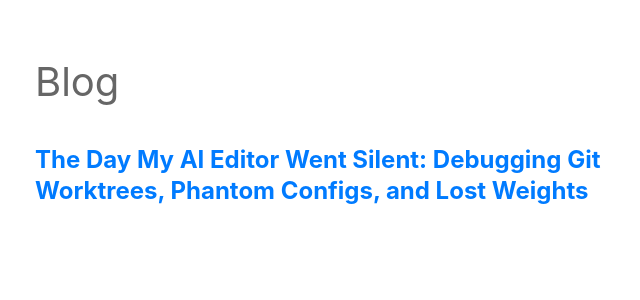
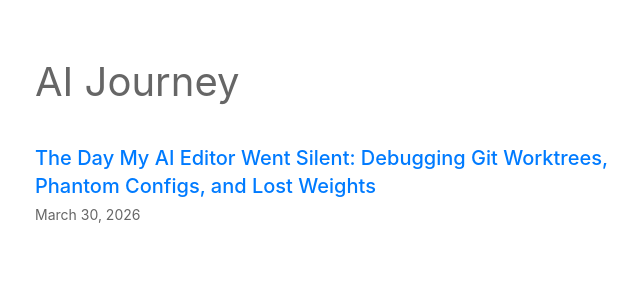
Before and after one commit to Saheb/saheb.github.com, a Jekyll site: the page built from blog/index.html, in a window 1280 px wide. Shown: the top 300 px of the page, without its empty margins (305-945 px from the left). Built offline with Jekyll 4.4.1, drawn with Linux system fonts in a browser that asks for light colours.

Commit message:
feat: rebrand blog to AI Journey and add post dates to list and layout views

```diff
--- a/blog/git-worktree-unset.md
+++ b/blog/git-worktree-unset.md
@@ -1,6 +1,7 @@
 ---
 layout: blog-post
 title: "The Day My AI Editor Went Silent: Debugging Git Worktrees, Phantom Configs, and Lost Weights"
+date: 2026-03-30
 ---
 
 Building reinforcement learning environments is already a complex exercise in managing state, rewards, and training loops. You expect the agent you are training to act unpredictably. You don't expect the AI agent writing your code to completely flatline.
--- a/blog/index.html
+++ b/blog/index.html
@@ -1,13 +1,14 @@
 ---
 layout: null
-title: Blog
+title: AI Journey
 ---
 <!DOCTYPE html>
 <html>
+
 <head>
     <meta charset="utf-8">
     <meta name="viewport" content="width=device-width, initial-scale=1.0">
-    <title>Saheb's Blog</title>
+    <title>Saheb's AI Blog</title>
     <link rel="icon" type="image/png" href="/saheb-circle.png">
     <link rel="stylesheet" type="text/css" href="/style.css">
     <style>
@@ -21,42 +22,57 @@ title: Blog
             padding-bottom: 50px;
             font-family: -apple-system, BlinkMacSystemFont, "Segoe UI", Roboto, Helvetica, Arial, sans-serif;
         }
+
         .blog-container {
             max-width: 600px;
             text-align: left;
             width: 100%;
         }
+
         .blog-post-item {
             margin-bottom: 30px;
         }
+
         .blog-post-title {
-            font-size: 24px;
-            font-weight: bold;
+            font-size: 20px;
+            font-weight: 500;
             color: #007bff;
             text-decoration: none;
-            line-height: 1.3;
+            line-height: 1.4;
             display: inline-block;
-            margin-bottom: 5px;
+            margin-bottom: 2px;
         }
+
         .blog-post-title:hover {
             text-decoration: underline;
         }
+
+        .blog-post-date {
+            font-size: 14px;
+            color: #666;
+            margin-top: 2px;
+        }
     </style>
 </head>
+
 <body>
     <div class="container blog-list">
         <div class="blog-container">
-            <h1 style="margin-top: 0; margin-bottom: 30px;">Blog</h1>
+            <h1 style="margin-top: 0; margin-bottom: 30px;">AI Journey</h1>
 
             {% for p in site.pages %}
-                {% if p.path contains 'blog/' and p.name != 'index.html' %}
-                <div class="blog-post-item">
-                    <a href="{{ p.url }}" class="blog-post-title">{{ p.title }}</a>
-                </div>
+            {% if p.path contains 'blog/' and p.name != 'index.html' %}
+            <div class="blog-post-item">
+                <a href="{{ p.url }}" class="blog-post-title">{{ p.title }}</a>
+                {% if p.date %}
+                <div class="blog-post-date">{{ p.date | date: "%B %-d, %Y" }}</div>
                 {% endif %}
+            </div>
+            {% endif %}
             {% endfor %}
 
         </div>
     </div>
 </body>
+
 </html>
--- a/index.html
+++ b/index.html
@@ -27,9 +27,9 @@ title: Home
 				<p class="bio-text">A writer, a programmer, and an amateur poker player. </p>
 
 				<div class="subpage-links">
-					<a href="/blog" target="content-frame">Blog</a>
 					<a href="/projects" target="content-frame">Projects</a>
 					<a href="/cv" target="content-frame"> CV </a>
+					<a href="/blog" target="content-frame">AI Blog</a>
 					<a href="/100dreams" target="content-frame"> 100 dreams </a>
 					<a href="/travelMap" target="content-frame"> Travel Map </a>
 					<a href="/software" target="content-frame"> Software I use </a>
```
Also changed, not shown: _layouts/blog-post.html (+11 -1 lines).
